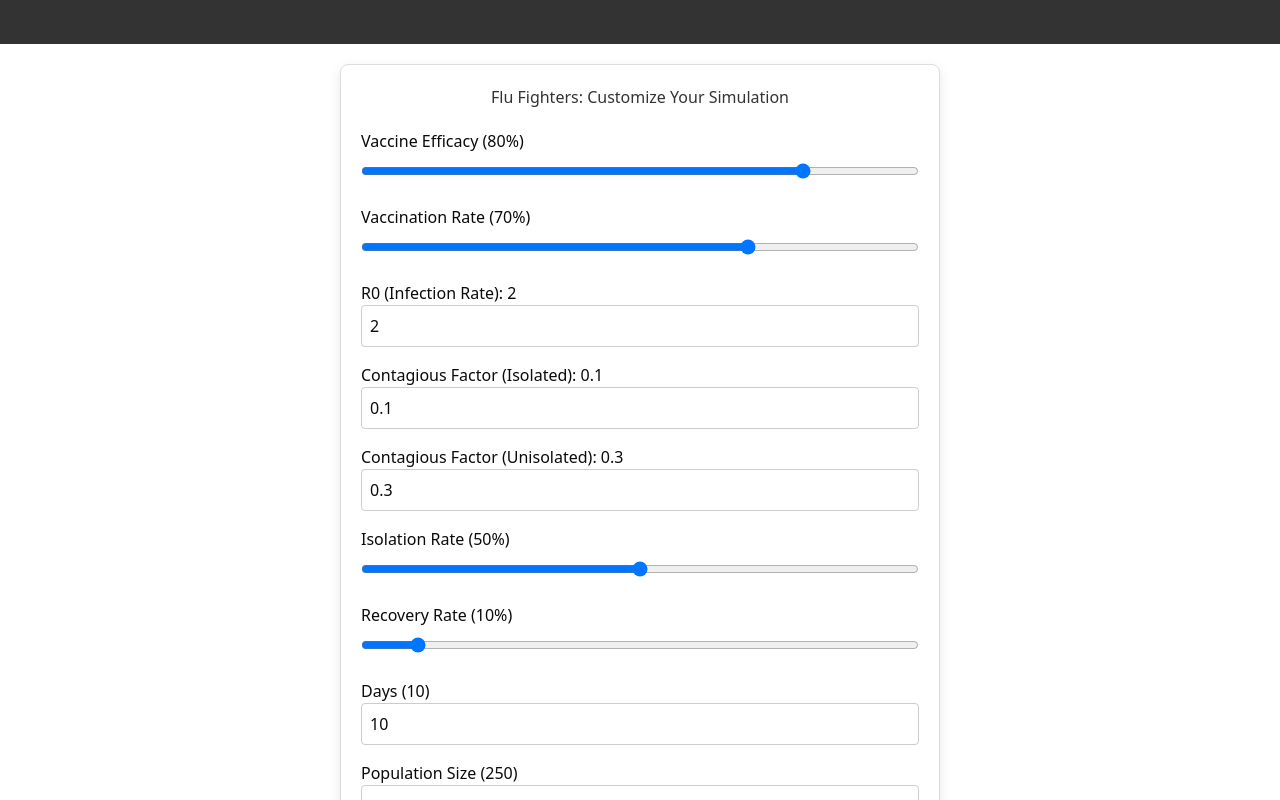
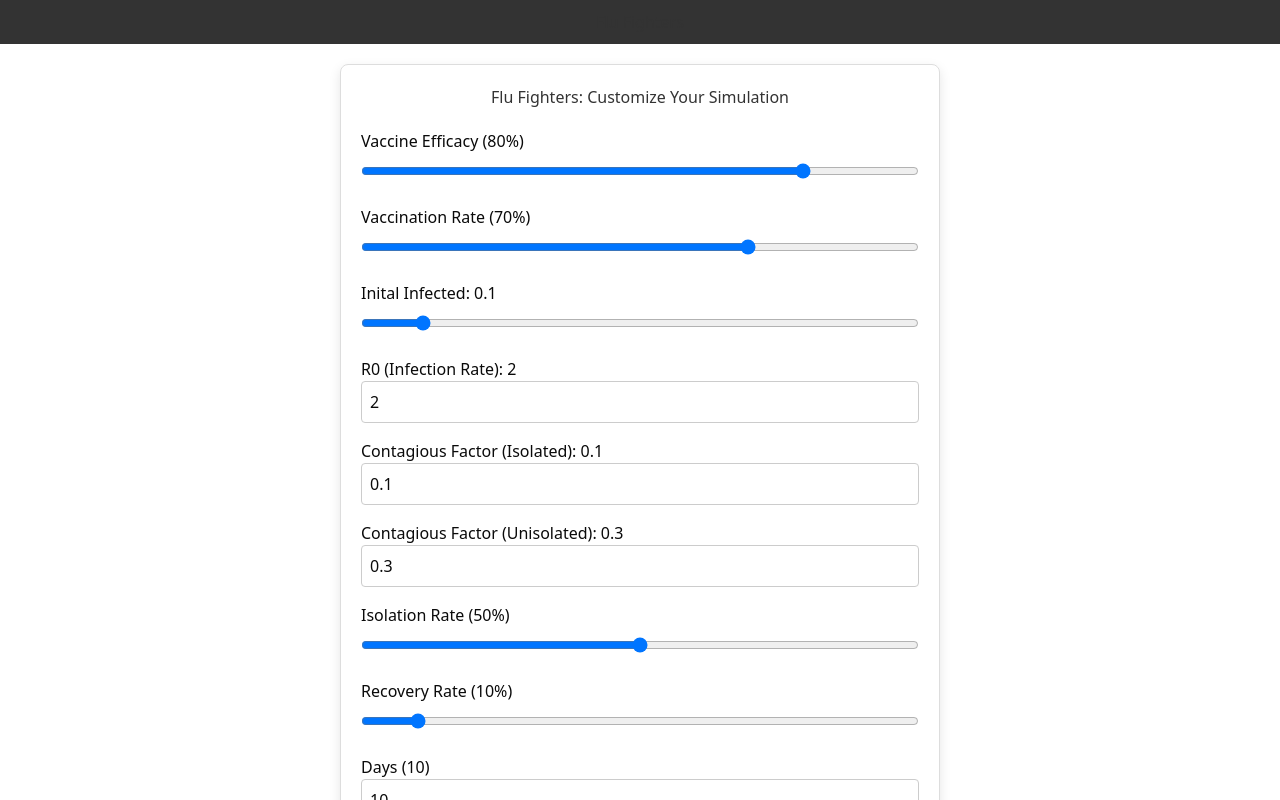
Before and after one commit to Denison-CS-349-Fall-2024/FluFlighters, a Next.js app: page / in a window 1280 px wide. Shown: the top 800 px of the page. Built offline with nearby package versions, Linux system fonts and the light colour scheme.

Commit message:
Update logic for intial infection

```diff
--- a/src/app/SimulationContext.tsx
+++ b/src/app/SimulationContext.tsx
@@ -13,6 +13,7 @@ type SimulationParameters = {
   recoveryRate: number;
   days: number;
   populationSize: number;
+  initialInfected: number;
 };
 
 type SimulationContextType = {
@@ -30,6 +31,7 @@ const defaultParameters: SimulationParameters = {
   recoveryRate: 0.1,
   days: 10,
   populationSize: 250,
+  initialInfected: 0.1,
 };
 
 export const SimulationContext = createContext<SimulationContextType>({
--- a/src/app/page.tsx
+++ b/src/app/page.tsx
@@ -19,6 +19,7 @@ export default function Home() {
   const [recoveryRate, setRecoveryRate] = useState(parameters.recoveryRate);
   const [days, setDays] = useState(parameters.days);
   const [populationSize, setPopulationSize] = useState(parameters.populationSize);
+  const [initialInfected, setInitialInfected] = useState(parameters.initialInfected);
 
   // Update context and navigate to the simulation page
   const startSimulation = () => {
@@ -32,6 +33,7 @@ export default function Home() {
       recoveryRate,
       days,
       populationSize,
+      initialInfected,
     });
     router.push("/simulation");
   };
@@ -74,6 +76,19 @@ export default function Home() {
             step="0.01"
             value={vaccinationRate}
             onChange={(e) => setVaccinationRate(parseFloat(e.target.value))}
+            style={{ width: "100%" }}
+          />
+        </div>
+
+        <div>
+          <label>Inital Infected: {initialInfected}</label>
+          <input
+            type="range"
+            min="0"
+            max="1"
+            step="0.01"
+            value={initialInfected}
+            onChange={(e) => setInitialInfected(parseFloat(e.target.value))}
             style={{ width: "100%" }}
           />
         </div>
--- a/src/app/simulation/components/SimulationControls.tsx
+++ b/src/app/simulation/components/SimulationControls.tsx
@@ -13,6 +13,7 @@ type SimulationControlsProps = {
   populationSize: number;
   speed: number;
   handleSpeedChange: () => void;
+  initialInfected: number;
 };
 
 export default function SimulationControls({
@@ -27,12 +28,14 @@ export default function SimulationControls({
   populationSize,
   speed,
   handleSpeedChange,
+  initialInfected
 }: SimulationControlsProps) {
   return (
     <div>
       <h2>Flu Simulation</h2>
       <p>Vaccine Efficacy: {Math.round(vaccineEfficacy * 100)}%</p>
       <p>Vaccination Rate: {Math.round(vaccinationRate * 100)}%</p>
+      <p>Inital Infected: {Math.round(initialInfected * 100)}%</p>
       <p>R0 (Infection Rate): {R0}</p>
       <p>Contagious Factor (Isolated): {contagiousFactorForIso}</p>
       <p>Contagious Factor (Unisolated): {contagiousFactorForUniso}</p>
--- a/src/app/simulation/components/SimulationControlsPopover.tsx
+++ b/src/app/simulation/components/SimulationControlsPopover.tsx
@@ -29,6 +29,7 @@ const SimulationControlsPop: React.FC<SimulationControlsPopoverProps> = ({
   const [recoveryRate, setRecoveryRate] = useState(0.1);
   const [days, setDays] = useState(10);
   const [populationSize, setPopulationSize] = useState(250);
+  const [initialInfected, setInitialInfected] = useState(0.1);
 
   // Start simulation with user inputs
   const startSimulation = () => {
@@ -42,6 +43,7 @@ const SimulationControlsPop: React.FC<SimulationControlsPopoverProps> = ({
       recoveryRate,
       days,
       populationSize,
+      initialInfected,
     };
     onStartSimulation(parameters);
     setIsPopoverOpen(false);
@@ -89,6 +91,20 @@ const SimulationControlsPop: React.FC<SimulationControlsPopoverProps> = ({
                 step="0.01"
                 value={vaccinationRate}
                 onChange={(e) => setVaccinationRate(parseFloat(e.target.value))}
+                style={{ width: "100%" }}
+              />
+            </div>
+
+            {/* Vaccination Rate */}
+            <div>
+              <label>Inital Infected ({Math.round(initialInfected * 100)}%)</label>
+              <input
+                type="range"
+                min="0"
+                max="1"
+                step="0.01"
+                value={initialInfected}
+                onChange={(e) => setInitialInfected(parseFloat(e.target.value))}
                 style={{ width: "100%" }}
               />
             </div>
```
